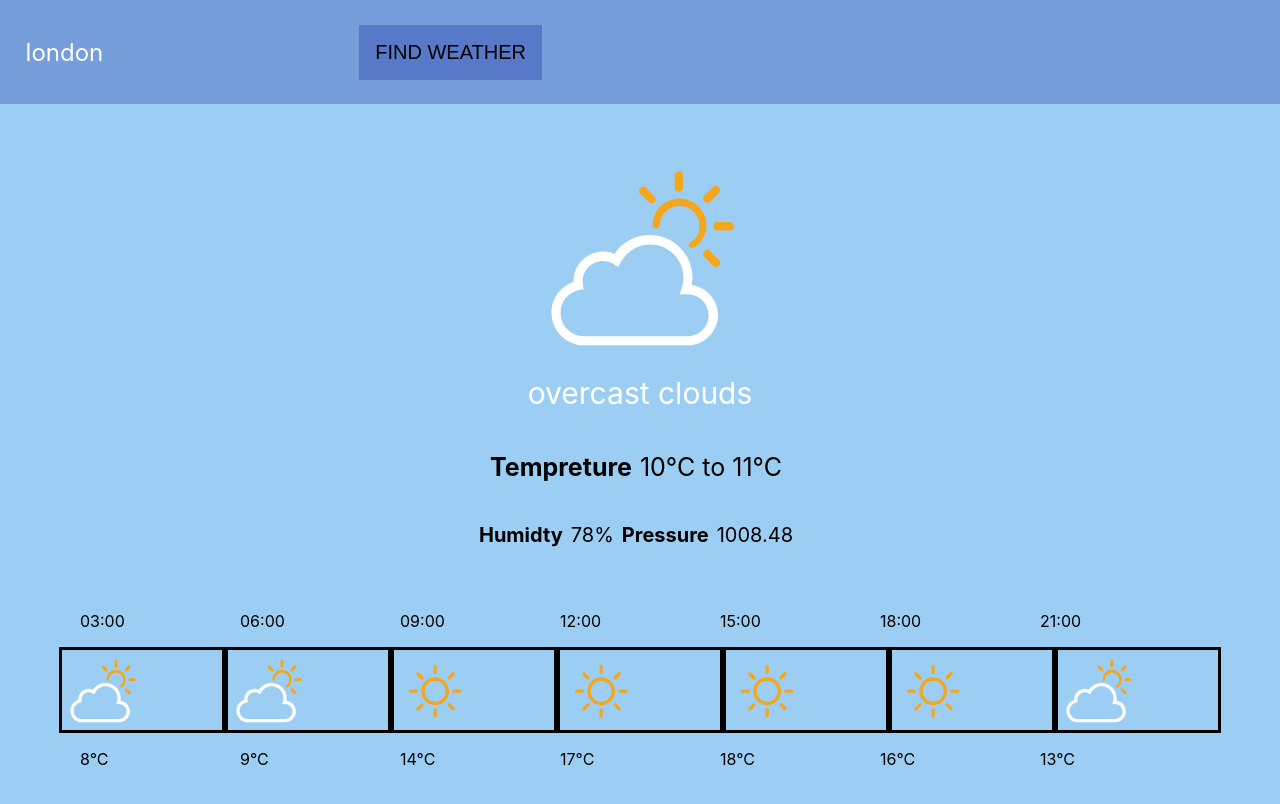
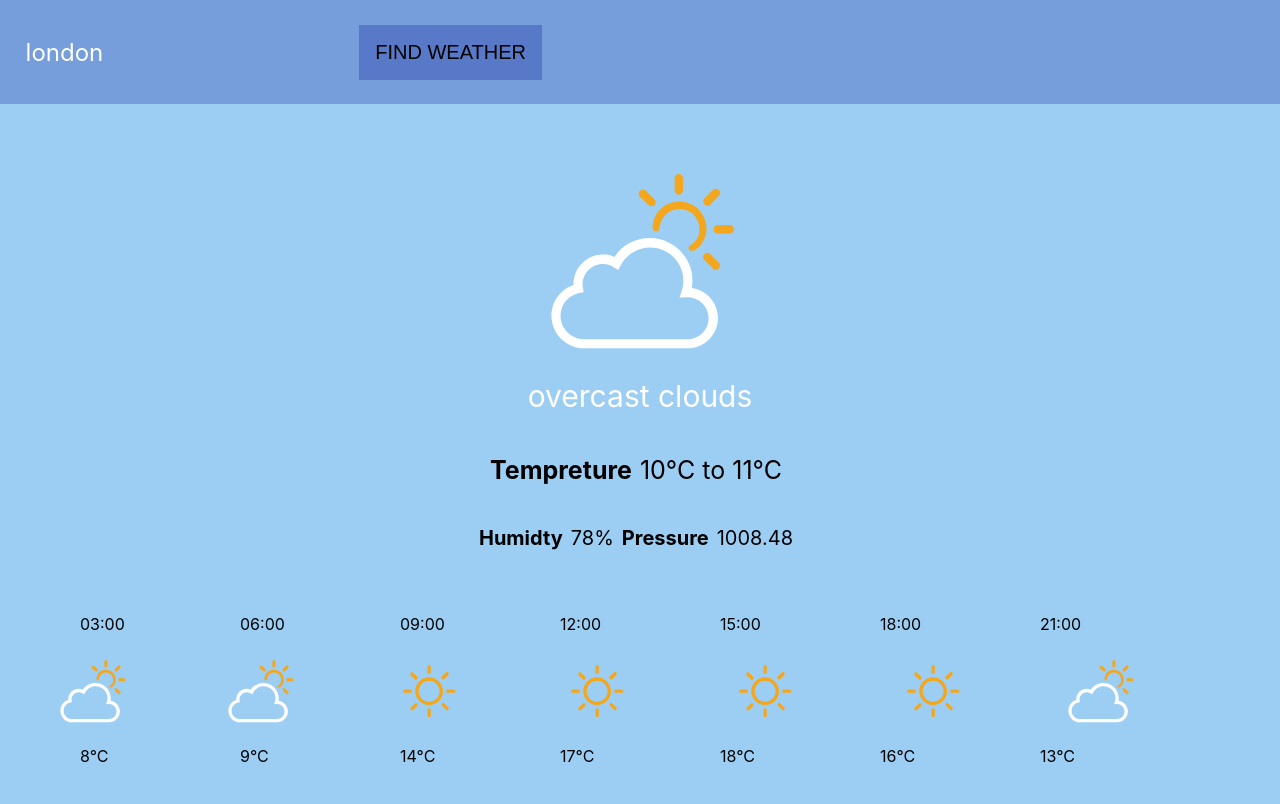
Before and after one commit to cozekouzi/mahdi---omar-react, a React (Create React App) app in the folder 05_React/react-assignment/: page / in a window 1280 px wide. Shown: the top 804 px of the page. Built offline with nearby package versions, Linux system fonts and the light colour scheme.

Commit message:
first one

```diff
--- a/05_React/react-assignment/src/App.css
+++ b/05_React/react-assignment/src/App.css
@@ -89,9 +89,8 @@ width: 20vh;
 
 
 .weekCloud{
-  border:solid black;
   width: 10vh;
-padding-right:10vh;
+padding-right:11vh;
 }
 .white-weather{
   font-size: 30px;
```
